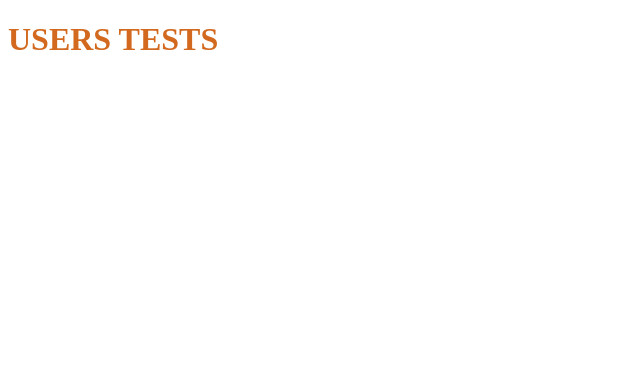
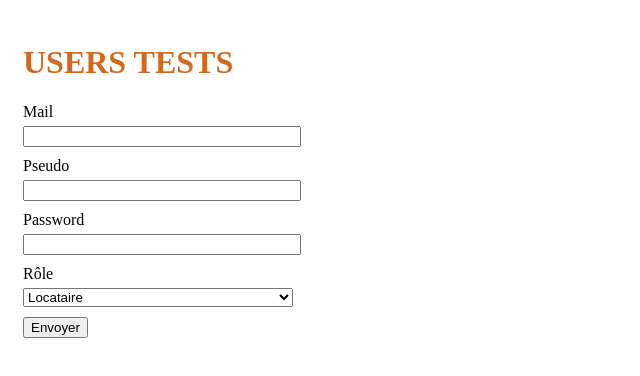
Before and after one commit to remi1230/learningformation-nodejs, a website: page views/users.html in a window 1280 px wide. Shown: the whole page, without its empty margins (0-640 px from the left). Drawn offline with Linux system fonts and the light colour scheme.

Commit message:
Front test for user signup

```diff
--- a/public/css/style.css
+++ b/public/css/style.css
@@ -20,6 +20,14 @@ h1{
     color: #333;
     border-color: #555;
 }
+.block{
+    display: block;
+    margin-bottom: 5px;
+}
+.inputUsersForm{
+    width: 90%;
+    margin-bottom: 10px;
+}
 
 #uiTitle{
     display: flex;
@@ -37,3 +45,9 @@ h1{
     column-gap: 25px;
     justify-items: center;
 }
+#signupForm{
+    width: 300px;
+}
+#users-ui-container{
+    padding: 15px;
+}
--- a/public/js/script.js
+++ b/public/js/script.js
@@ -1 +1,22 @@
 const openWindow = endPoint => { window.open("http://localhost:3000/test/" + endPoint, "_blank"); };
+
+document.getElementById('signupForm').addEventListener('submit', function(e) {
+    e.preventDefault();
+
+    var formData = new FormData(this);
+
+    var object = {};
+    formData.forEach((value, key) => { object[key] = value });
+    var jsonData = JSON.stringify(object);
+
+    fetch('http://localhost:3000/signup', {
+      method: 'POST',
+      headers: {
+        'Content-Type': 'application/json',
+      },
+      body: jsonData
+    })
+    .then(response => response.json())
+    .then(data => console.log('Succès:', data))
+    .catch((error) => console.error('Erreur:', error));
+});
--- a/views/users.html
+++ b/views/users.html
@@ -12,7 +12,24 @@
 </head>
 
 <body>
-    <h1>USERS TESTS</h1>
+    <div id="users-ui-container">
+        <h1>USERS TESTS</h1>
+        <form id="signupForm" class="forulaire">
+            <label for="email" class="block">Mail</label>
+            <input type="email" id="email" name="email" class="inputUsersForm">
+            <label for="pseudo" class="block">Pseudo</label>
+            <input type="text" id="pseudo" name="pseudo" class="inputUsersForm">
+            <label for="password" class="block">Password</label>
+            <input type="password" id="password" name="password" class="inputUsersForm">
+            <label for="role" class="block">Rôle</label>
+            <select id="role" name="role" class="inputUsersForm">
+                <option value="locataire" class="usersRolesOptions">Locataire</option>
+                <option value="prestataire" class="usersRolesOptions">Prestataire</option>
+                <option value="administrateur" class="usersRolesOptions">Administrateur</option>
+            </select>
+            <button type="submit">Envoyer</button>
+        </form>
+    </div>
 </body>
 
 </html>
```
